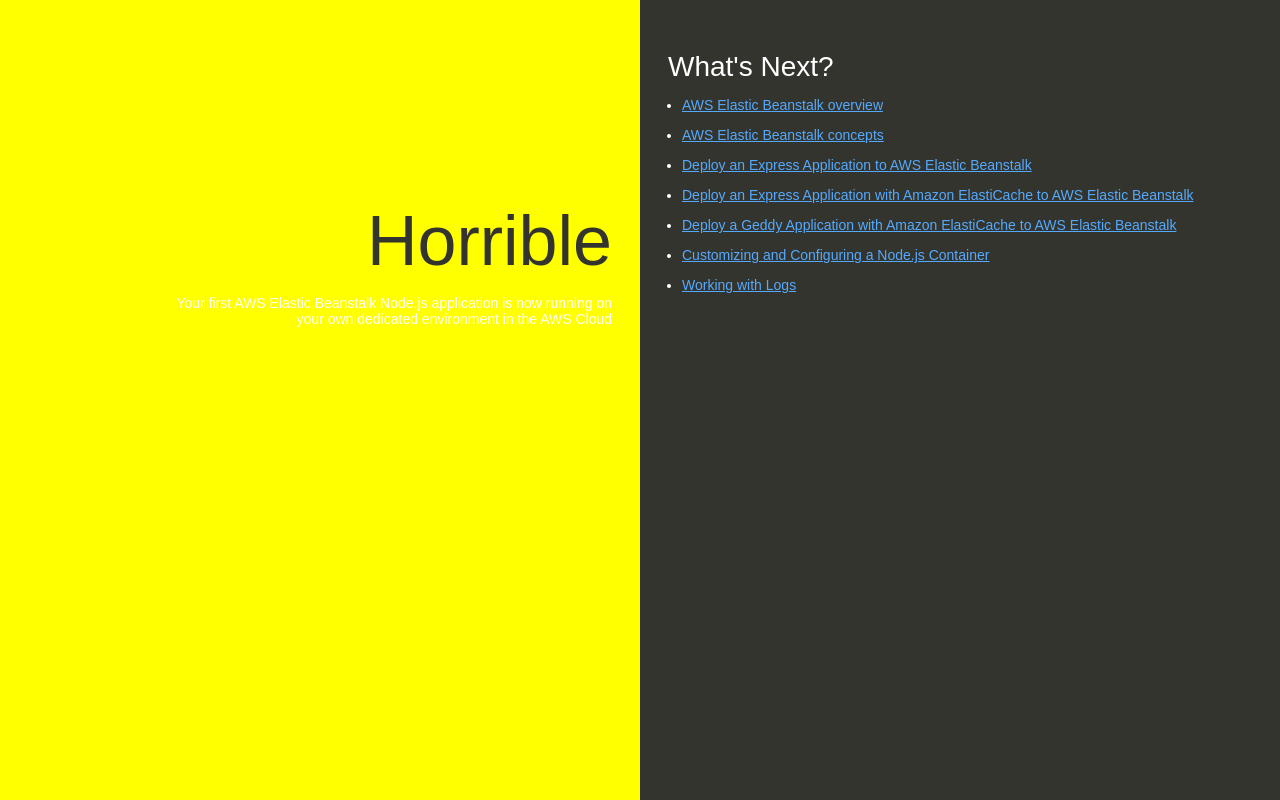
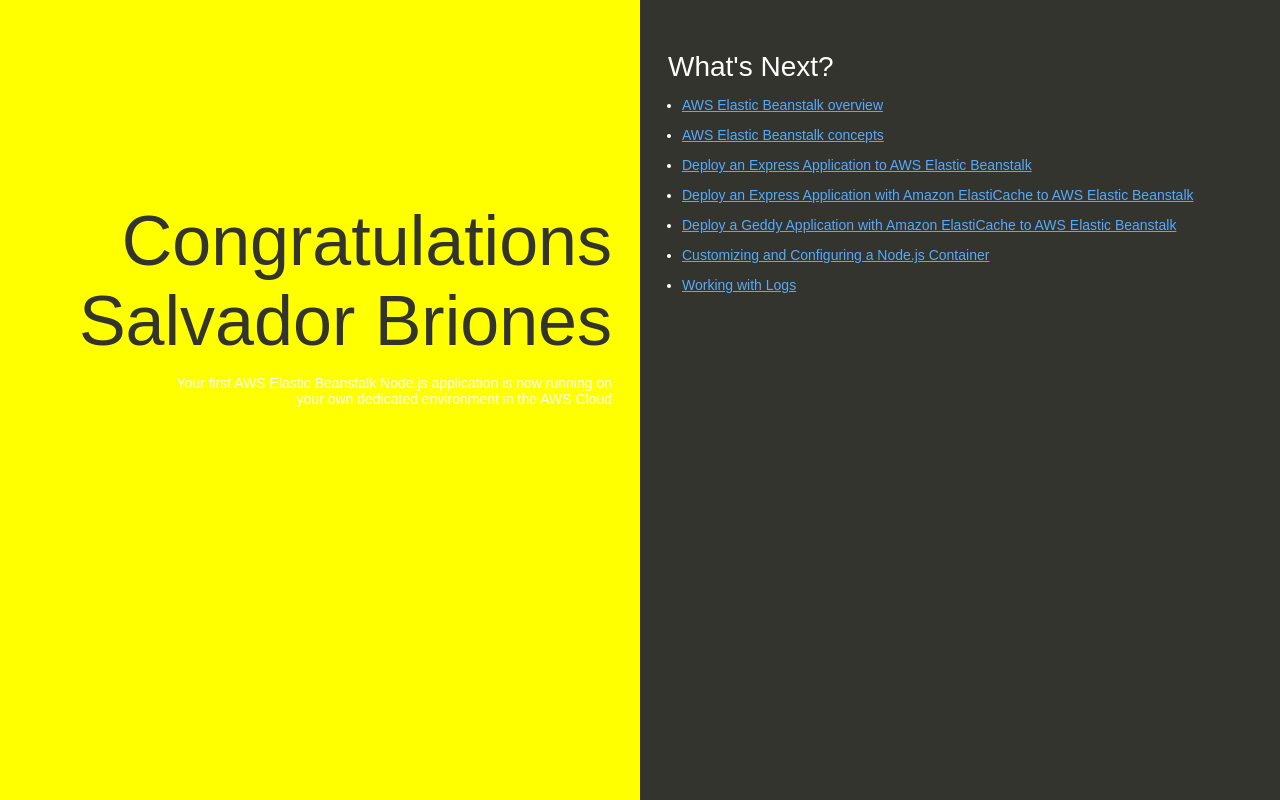
Before and after one commit to sbriones97/practica7Cloud, a website: page index.html in a window 1280 px wide. Drawn offline with Linux system fonts and the light colour scheme.

Commit message:
Congratulations Yellow

```diff
--- a/index.html
+++ b/index.html
@@ -74,7 +74,7 @@
   </head>
   <body>
     <div class="textColumn">
-      <h1>Horrible</h1>
+      <h1>Congratulations Salvador Briones</h1>
       <p>Your first AWS Elastic Beanstalk Node.js application is now running on your own dedicated environment in the AWS Cloud</p>
     </div>
     <div class="linksColumn">
```
